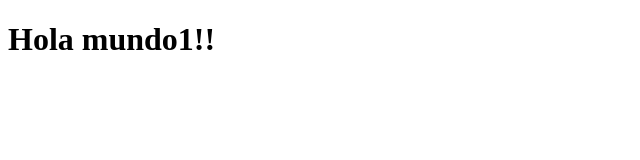
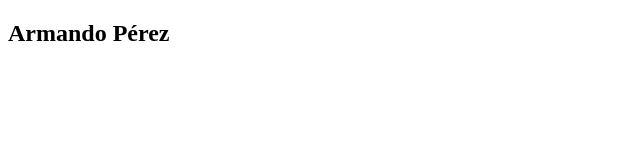
Before and after one commit to ArmandoPM/curso, a plain HTML site: page index.html in a window 1280 px wide. Shown: the whole page, without its empty margins (0-640 px from the left). Drawn offline with Linux system fonts and the light colour scheme.

Commit message:
Agregue un contenedor y un h2

```diff
--- a/index.html
+++ b/index.html
@@ -2,10 +2,13 @@
 <html lang="es">
 <head>
     <meta charset="UTF-8">
-    <title>Git</title>
+    <title>Git y Github</title>
 </head>
 <body>
-   <h1>Hola mundo1!!</h1>
+
+    <div class="container">
+        <h2>Armando Pérez</h2>
+    </div>
 
 </body>
 </html>
```
